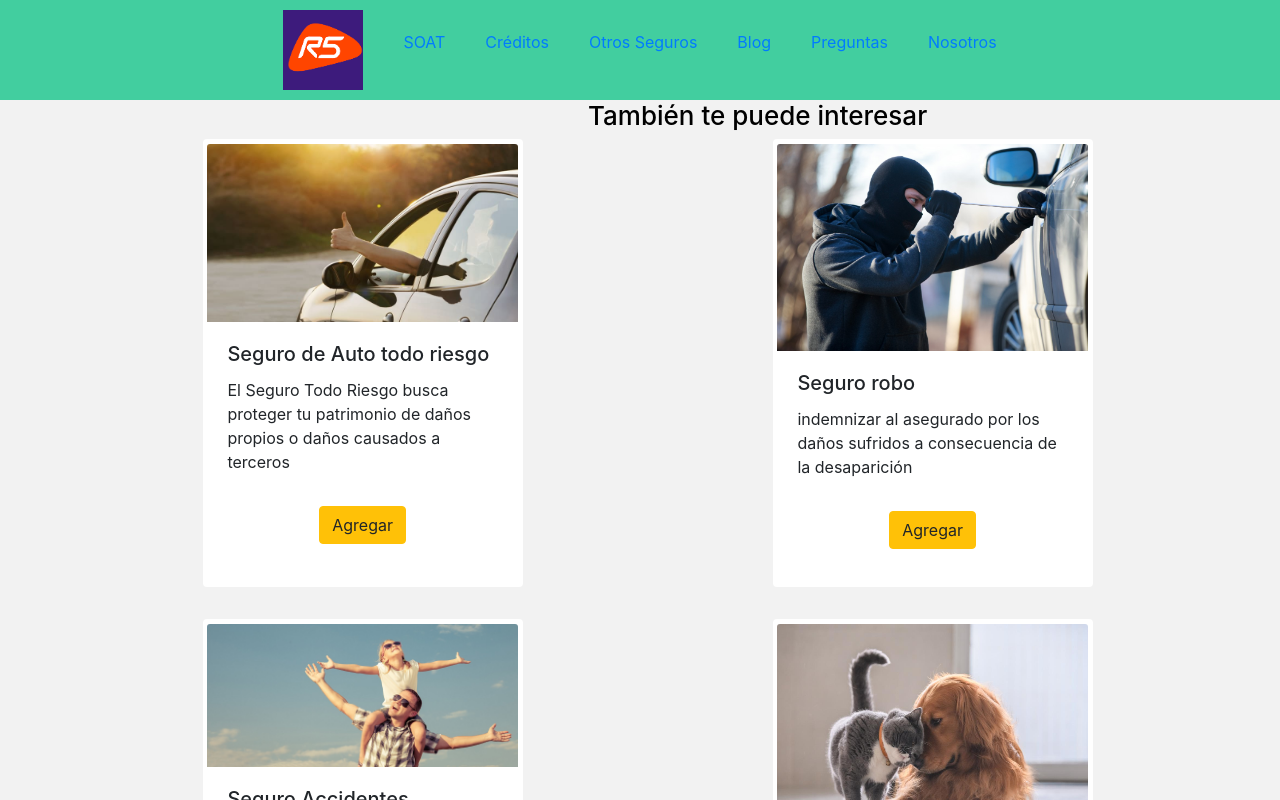
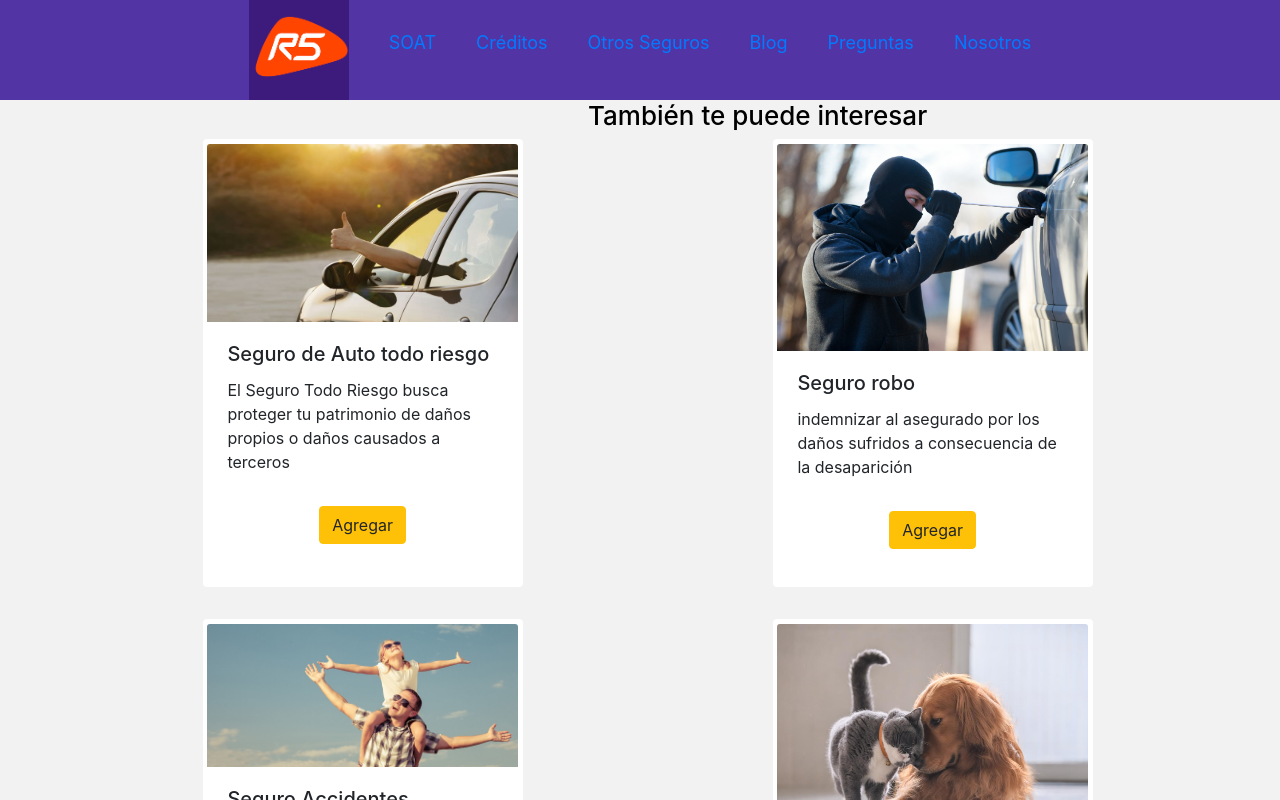
Before and after one commit to Jisel85/CheckoutGrupoR5, a React (Create React App) app: page / in a window 1280 px wide. Shown: the top 800 px of the page. Built offline with nearby package versions, Linux system fonts and the light colour scheme.

Commit message:
Modificacion de Header

```diff
--- a/public/index.html
+++ b/public/index.html
@@ -4,7 +4,7 @@
     <meta charset="utf-8" />
     <link rel="icon" href="%PUBLIC_URL%/favicon.ico" />
     <meta name="viewport" content="width=device-width, initial-scale=1" />
-    <meta name="theme-color" content="#000000" />
+    <meta name="theme-color" content="#ff0000" />
     <meta
       name="description"
       content="Web site created using create-react-app"
--- a/src/styles/Header.scss
+++ b/src/styles/Header.scss
@@ -1,17 +1,17 @@
 .header {
     align-items: center;
-    background: #42ce9f;
-    color: white;
+    background: #5334A5;
     display: flex;
     height: 100px;
     justify-content: center;
     top: 0px;
     width: 100%;
+    font-size: 18px;
   }
 
   .logo{
-    height: 80%;
+
+    height: 100%;
     display: block;
     margin: 1rem auto rem 36rem;
-
   }
```
